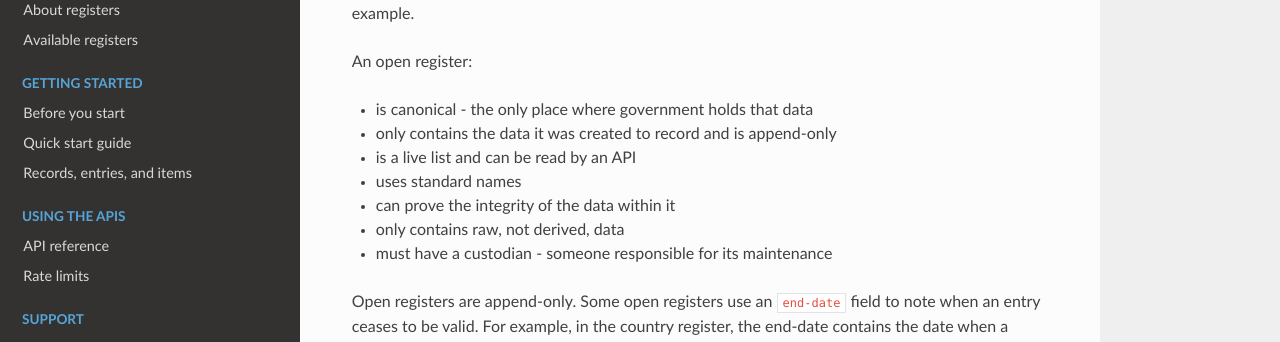
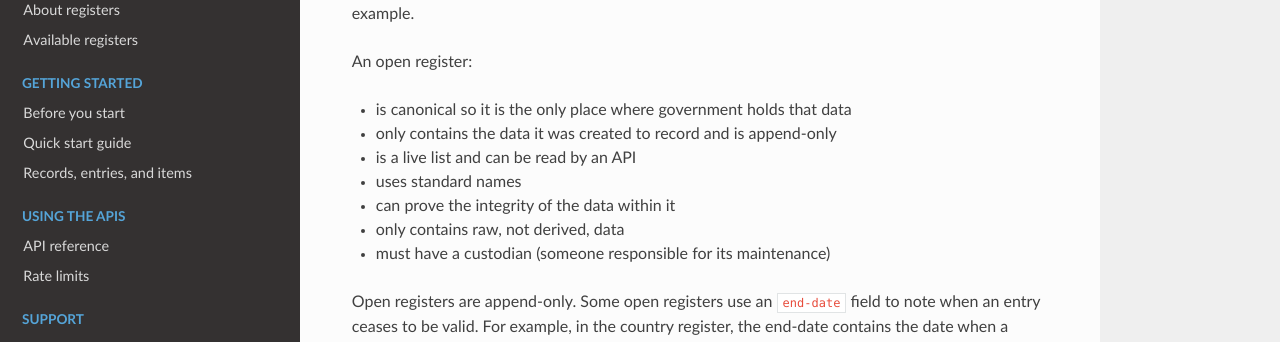
Before and after one commit to J-Lambo/J-Lambo.github.io-open-registers-tech-docs, an MkDocs documentation site: the page built from docs/about_registers/why_registers.md, in a window 1280 px wide. Shown: the part 171-513 px from the top of the page. Built offline with MkDocs 1.6.1, drawn with Linux system fonts in a browser that asks for light colours; nearby versions of some CDN libraries; old or Windows-style settings are respelled for this version of MkDocs.

Commit message:
Fix small formatting errors

```diff
--- a/docs/about_registers/why_registers.md
+++ b/docs/about_registers/why_registers.md
@@ -4,12 +4,12 @@ An open register has [distinct characteristics](https://gds.blog.gov.uk/2015/10/
 
 An open register:
 
-* is canonical - the only place where government holds that data
+* is canonical so it is the only place where government holds that data
 * only contains the data it was created to record and is append-only
 * is a live list and can be read by an API
 * uses standard names
 * can prove the integrity of the data within it
 * only contains raw, not derived, data
-* must have a custodian - someone responsible for its maintenance
+* must have a custodian (someone responsible for its maintenance)
 
 Open registers are append-only. Some open registers use an `end-date` field to note when an entry ceases to be valid. For example, in the country register, the end-date contains the date when a country was dissolved or changed its name.
```
